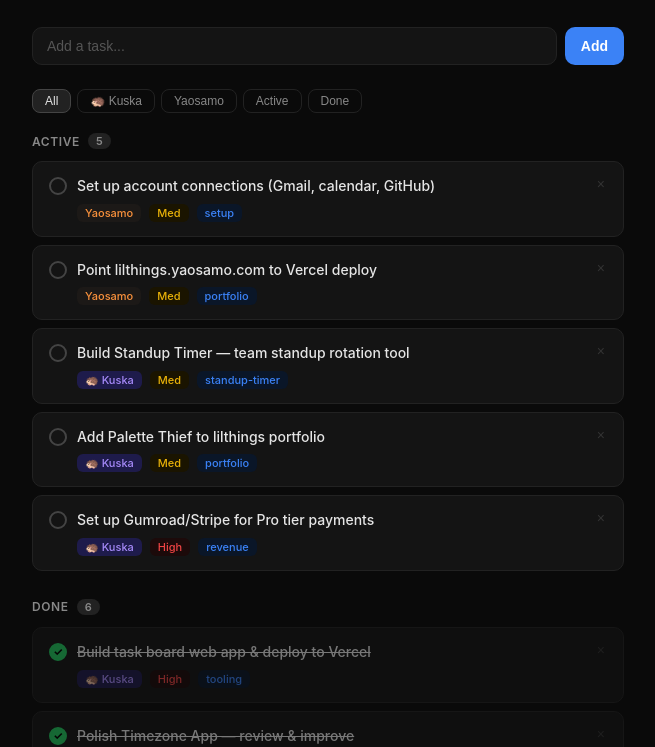
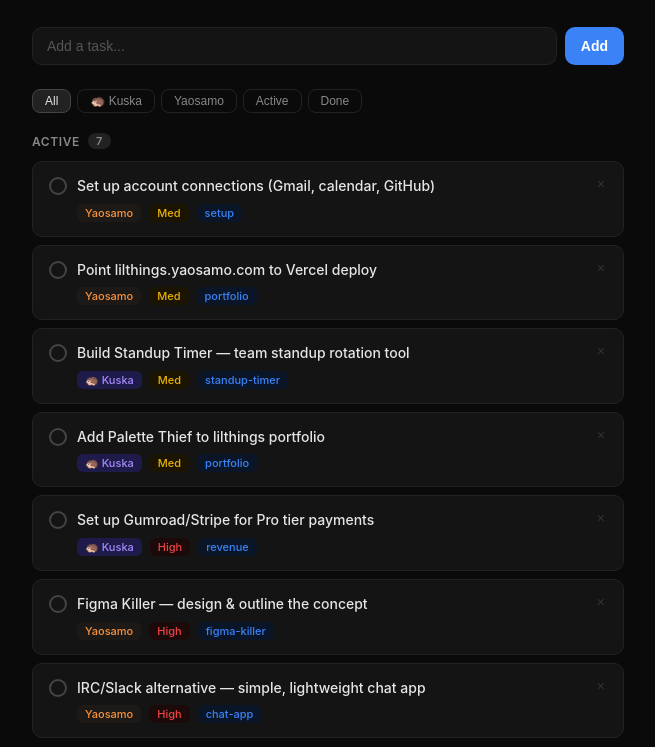
Before and after one commit to yaosamo/kuska-board, a plain HTML site: page index.html in a window 1280 px wide. Shown: the part 70-817 px from the top of the page, without its empty margins (312-967 px from the left). Drawn offline with Linux system fonts and the light colour scheme.

Commit message:
Add Yaosamo's ideas: Figma Killer + lightweight chat app

```diff
--- a/index.html
+++ b/index.html
@@ -286,6 +286,8 @@ const defaultTasks = [
   { id: 9, title: 'Build Standup Timer — team standup rotation tool', done: false, owner: 'kuska', priority: 'med', project: 'standup-timer', created: Date.now() },
   { id: 10, title: 'Add Palette Thief to lilthings portfolio', done: false, owner: 'kuska', priority: 'med', project: 'portfolio', created: Date.now() },
   { id: 11, title: 'Set up Gumroad/Stripe for Pro tier payments', done: false, owner: 'kuska', priority: 'high', project: 'revenue', created: Date.now() },
+  { id: 12, title: 'Figma Killer — design & outline the concept', done: false, owner: 'yaosamo', priority: 'high', project: 'figma-killer', created: Date.now() },
+  { id: 13, title: 'IRC/Slack alternative — simple, lightweight chat app', done: false, owner: 'yaosamo', priority: 'high', project: 'chat-app', created: Date.now() },
 ];
 
 function loadTasks() {
```
